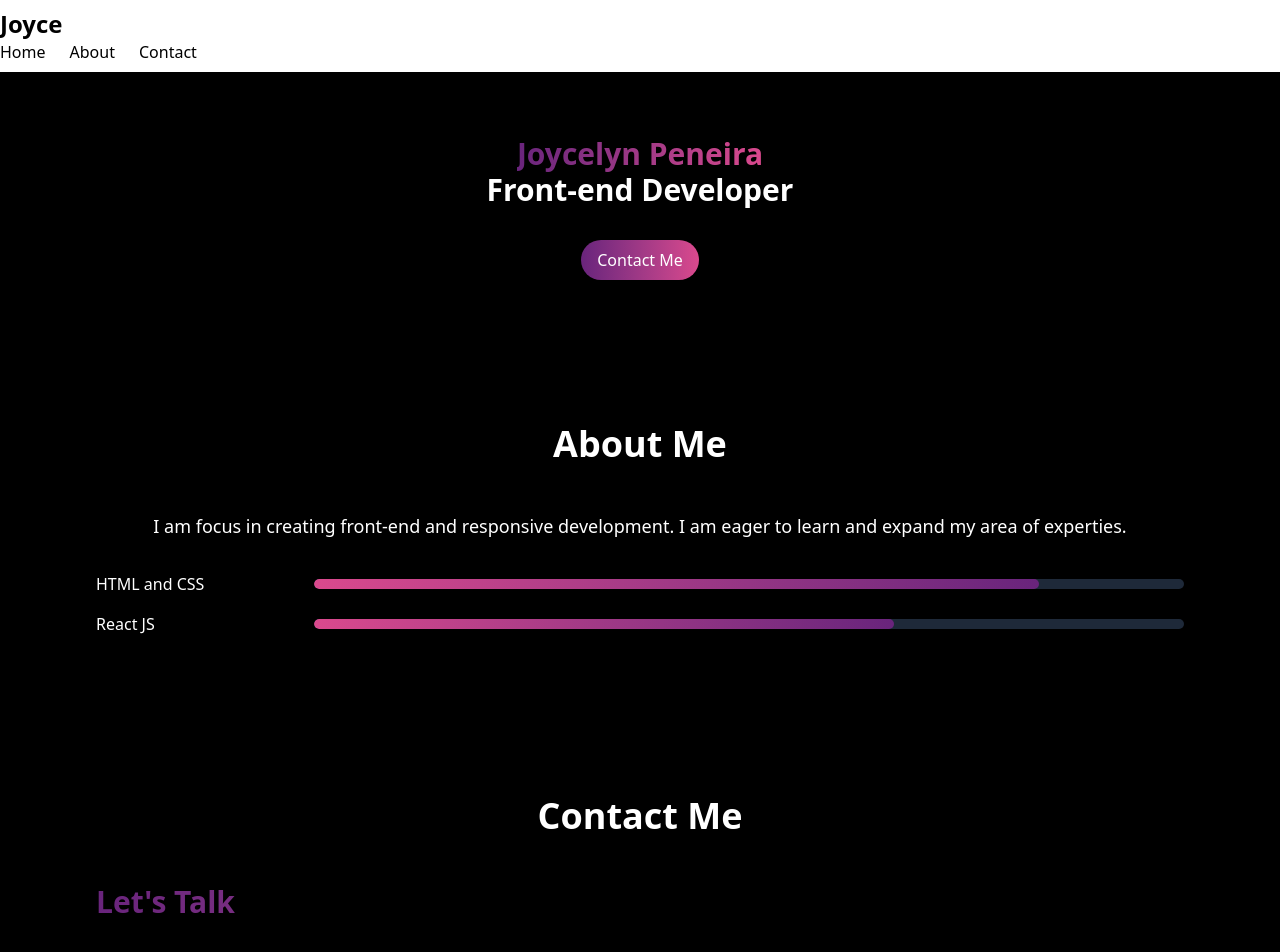
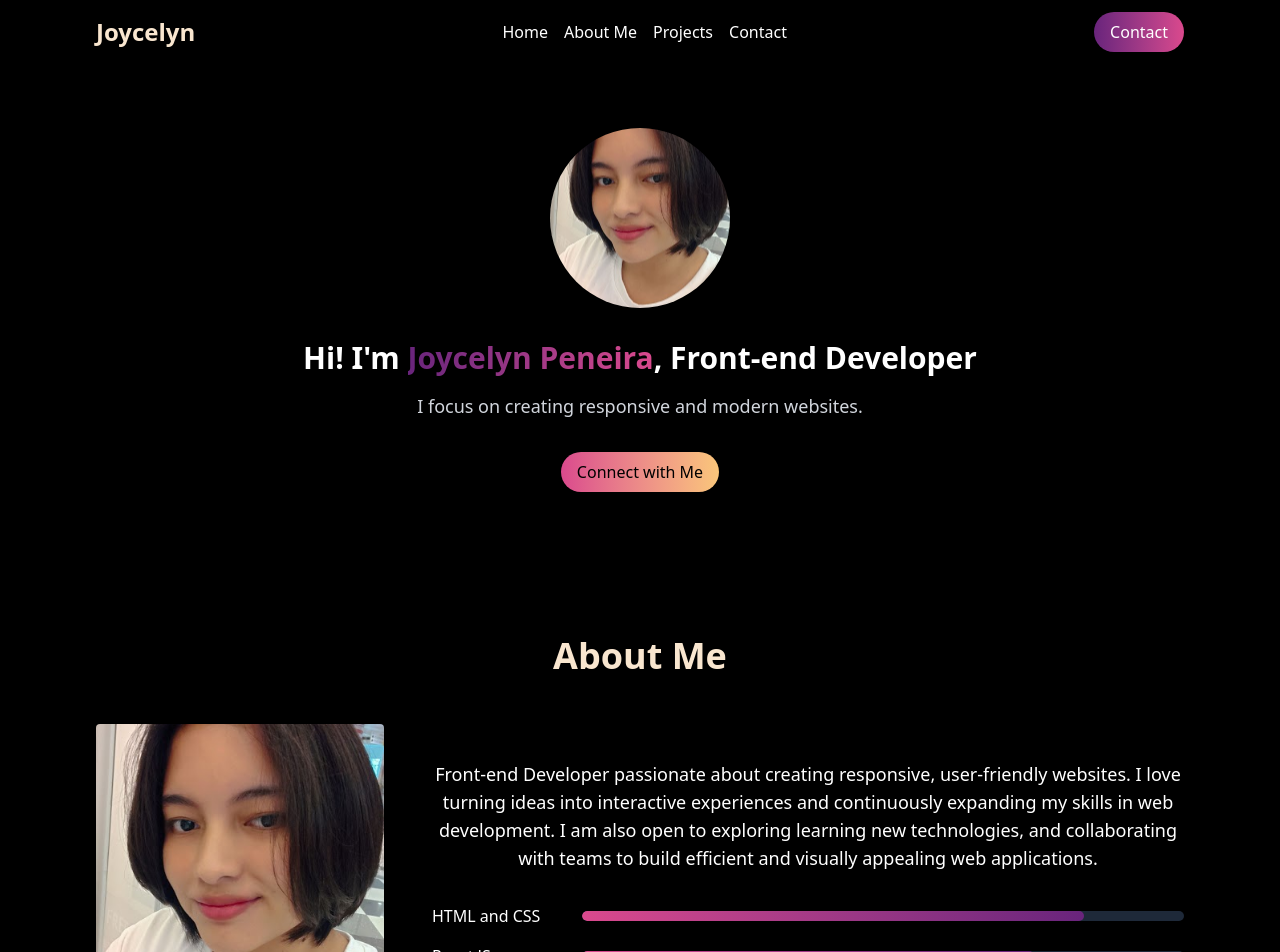
Before and after one commit to JoyceeeP/my-protfolio, a React (Vite) app: page / in a window 1280 px wide. Shown: the top 952 px of the page. Built offline with nearby package versions, Linux system fonts and the light colour scheme.

Commit message:
updated portfolio

```diff
--- a/src/components/About.jsx
+++ b/src/components/About.jsx
@@ -1,15 +1,26 @@
 import React from 'react'
+import profile from '../assets/profile.jpg'
 
 const About = () => {
   return (
     <div className="bg-black text-white py-20" id="about">
         <div className="container mx-auto px-8 md:px-16 lg:px-24">
-            <h2 className="text-4xl font-bold text-center mb-12">About Me</h2>
+            <h2 className="text-4xl font-bold text-center mb-12 text-[#F9E6CF]">About Me</h2>
+
+            <div className="flex flex-col md:flex-row items-center md:space-x-12">
+            <img src={profile} alt=''
+                className="w-72 h-80 rounded object-cover mb-8 md:mb-0"/>
+
+                {/* Self Intro */}
             <div className="flex-1">
                 <p className="text-lg mb-8 text-center">
-                    I am focus in creating front-end and responsive development.
-                    I am eager to learn and expand my area of experties.
+                Front-end Developer passionate about creating responsive, user-friendly websites.
+                I love turning ideas into interactive experiences and continuously expanding my skills in web development.
+                I am also open to exploring learning new technologies, and collaborating with teams to build efficient
+                and visually appealing web applications.
                 </p>
+
+                {/* Skills */}
                     <div className="space-y-4">
                         <div className="flex items-center">
                             <label htmlFor="htmlandcss" className='w-2/10'> HTML and CSS</label>
@@ -20,13 +31,19 @@ const About = () => {
                         <div className="flex items-center">
                             <label htmlFor="reactjs" className='w-2/10'> React JS</label>
                             <div className="relative grow bg-gray-800 rounded-full h-2.5 overflow-hidden">
+                            <div className="absolute left-0 bg-gradient-to-r from-[#DA498D] to-[#69247C] h-2.5 rounded-full w-9/12"></div>
+                            </div>
+                        </div>
+                        <div className="flex items-center">
+                            <label htmlFor="reactjs" className='w-2/10'> PHP</label>
+                            <div className="relative grow bg-gray-800 rounded-full h-2.5 overflow-hidden">
                             <div className="absolute left-0 bg-gradient-to-r from-[#DA498D] to-[#69247C] h-2.5 rounded-full w-8/12"></div>
                             </div>
                         </div>
                     </div>
                 </div>
             </div>
-
+        </div>
     </div>
 
   )
--- a/src/components/Contact.jsx
+++ b/src/components/Contact.jsx
@@ -4,7 +4,7 @@ const Contact = () => {
   return (
     <div className="bg-black text-white py-20" id="about">
         <div className="container mx-auto px-8 md:px-16 lg:px-24">
-            <h2 className="text-4xl font-bold text-center mb-12">Contact Me</h2>
+            <h2 className="text-4xl font-bold text-center mb-12 text-[#F9E6CF]" >Connect with Me</h2>
             <div className="flex-1">
             <h3 className='text-3xl font-bold text-transparent bg-clip-text bg-gradient-to-r
            from-[#69247C] to-[#e1649e] mb-4'>Let's Talk</h3>
--- a/src/components/Home.jsx
+++ b/src/components/Home.jsx
@@ -1,20 +1,25 @@
 import React from 'react'
+import profile from '../assets/profile.jpg'
 
  const Home = () => {
   return (
     <div className='bg-black text-white text-center py-16'>
+      <img src={profile} alt=""
+        className='mx-auto mb-8 w-45 h-45 rounded-full object-cover transform
+        transition-transform duration-200 hover:scale-110'/>
       <h1 className='text-3xl font-bold'>
-            {/* I'm*/} {" "}
+            Hi! I'm {" "}
             <span className='text-transparent bg-clip-text bg-gradient-to-r from-[#69247C]
             to-[#DA498D]'>Joycelyn Peneira</span>
-            <br></br>
-            Front-end Developer
+            , Front-end Developer
         </h1>
+        <p className='mt-4 text-lg text-gray-300'>
+          I focus on creating responsive and modern websites.
+        </p>
         <div className='mt-8 space-x-4'>
-          <button className='bg-gradient-to-r from-[#69247C] to-[#DA498D] text-white
-              transform transition-transform duration-300 hover:scale-105 px-4 py-2 rounded-full'>
-            Contact Me
-          </button>
+            <button
+            className='bg-gradient-to-r from-[#DA498D] to-[#FAC67A] text-black
+            transform transition-transform duration-300 hover:scale-105 px-4 py-2 rounded-full'>Connect with Me</button>
         </div>
     </div>
   )
--- a/src/components/Navbar.jsx
+++ b/src/components/Navbar.jsx
@@ -1,18 +1,28 @@
 import React from 'react'
+import profile from '../assets/profile.jpg'
 
 const Navbar = () => {
   return (
-    <nav navclassName='bg-black text-white px-8 md:px-16 lg:px-24'>
-        <div className='container py-2 flex justify-center md:justify-between items-center'>
-            <div>
-                <div className='text-2xl font-bold hidden md:inline'>Joyce</div>
-                <div className='space-x-6'>
-                    <a href="#home" className='hover:text-gray-400'>Home</a>
-                    <a href="#about" className='hover:text-gray-400'>About</a>
-                    <a href="#contact" className='hover:text-gray-400'>Contact</a>
-                </div>
-            </div>
+    <nav className="bg-black text-white px-6 md:px-16 lg:px-24">
+      <div className="container py-3 flex flex-wrap items-center justify-between gap-x-4">
+
+        {/* Name */}
+        <div className="text-2xl font-bold text-[#F9E6CF]">Joycelyn</div>
+
+        {/* Navigation Links */}
+        <div className="flex items-center space-x-4">
+          <a href="#home" className="hover:text-purple-300">Home</a>
+          <a href="#about" className="hover:text-purple-300">About Me</a>
+          <a href="#project" className="hover:text-purple-300">Projects</a>
+          <a href="#contact" className="hover:text-purple-300">Contact</a>
         </div>
+
+        <button className="bg-gradient-to-r from-[#69247C] to-[#DA498D] text-white
+          transform transition-transform duration-300 hover:scale-105 px-4 py-2 rounded-full">
+          Contact
+        </button>
+
+      </div>
     </nav>
 
   )
```
Also changed, not shown: src/assets/profile.jpg (added). Lines whose indentation alone changed are shown as unchanged.
